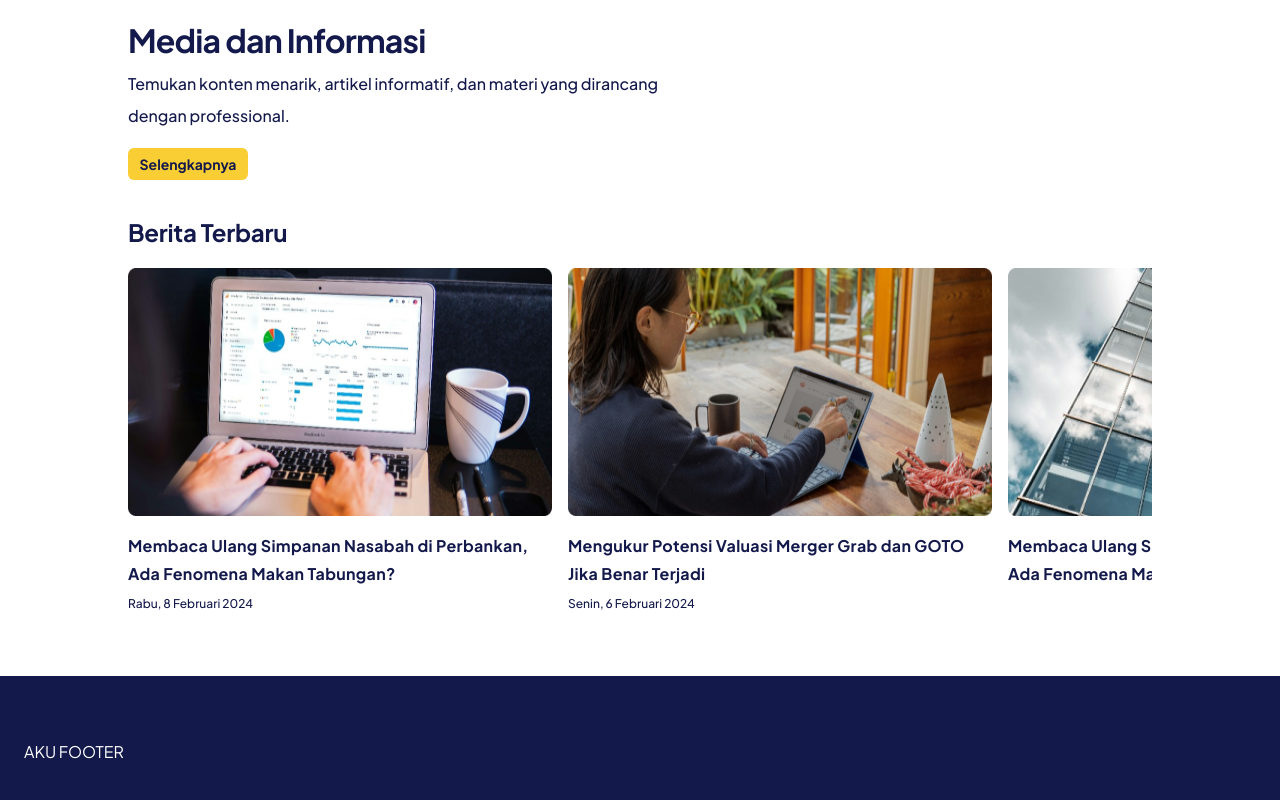
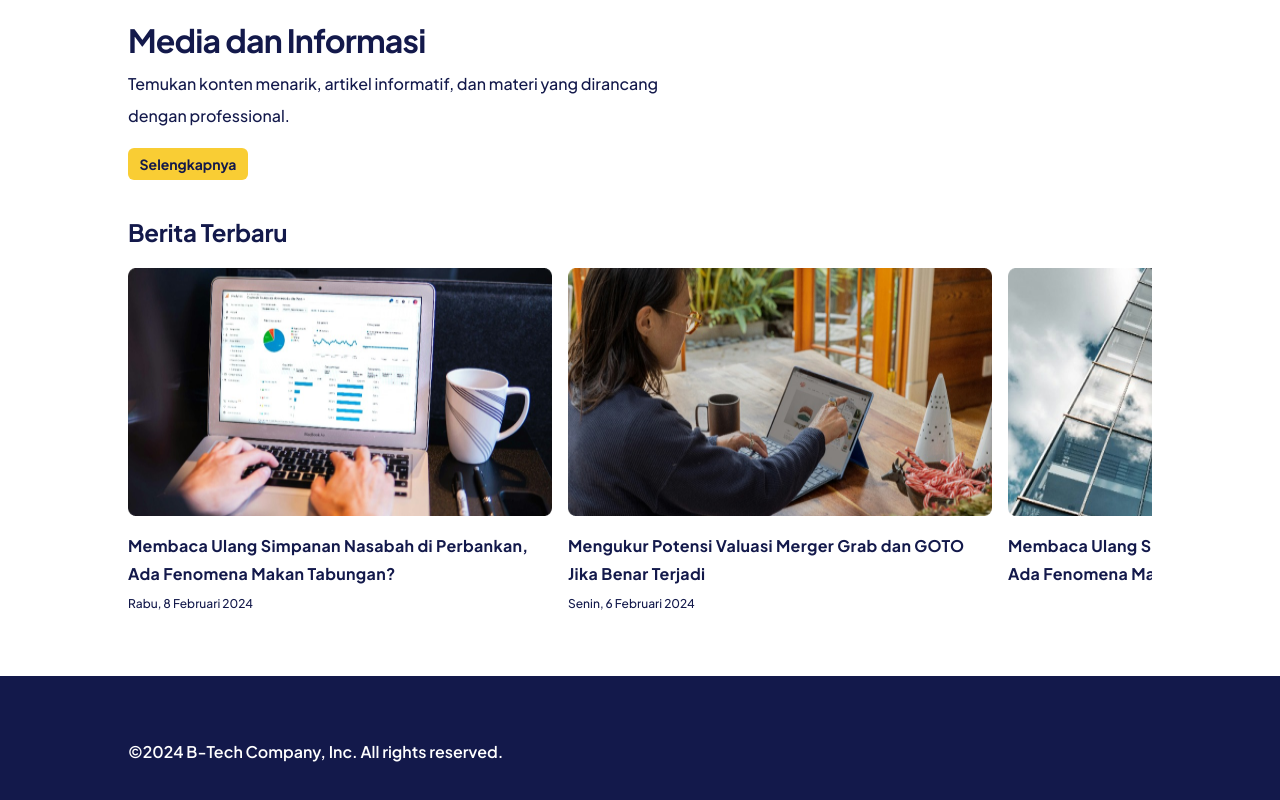
Before and after one commit to bratdr/btech-solutions, a Next.js app: page / in a window 1280 px wide. Shown: the part 1920-2720 px from the top of the page. Built offline with nearby package versions, Linux system fonts and the light colour scheme.

Commit message:
update Footer components

```diff
--- a/app/components/footer/index.jsx
+++ b/app/components/footer/index.jsx
@@ -3,8 +3,10 @@ import React from "react";
 const Footer = () => {
   return (
     <>
-      <div className="w-full bg-primary px-6 py-16">
-        <h1 className=" text-white">AKU FOOTER</h1>
+      <div className="w-full bg-primary px-6 py-16 xl:px-32">
+        <h1 className="font-semibold text-white">
+          ©2024 B-Tech Company, Inc. All rights reserved.
+        </h1>
       </div>
     </>
   );
```
